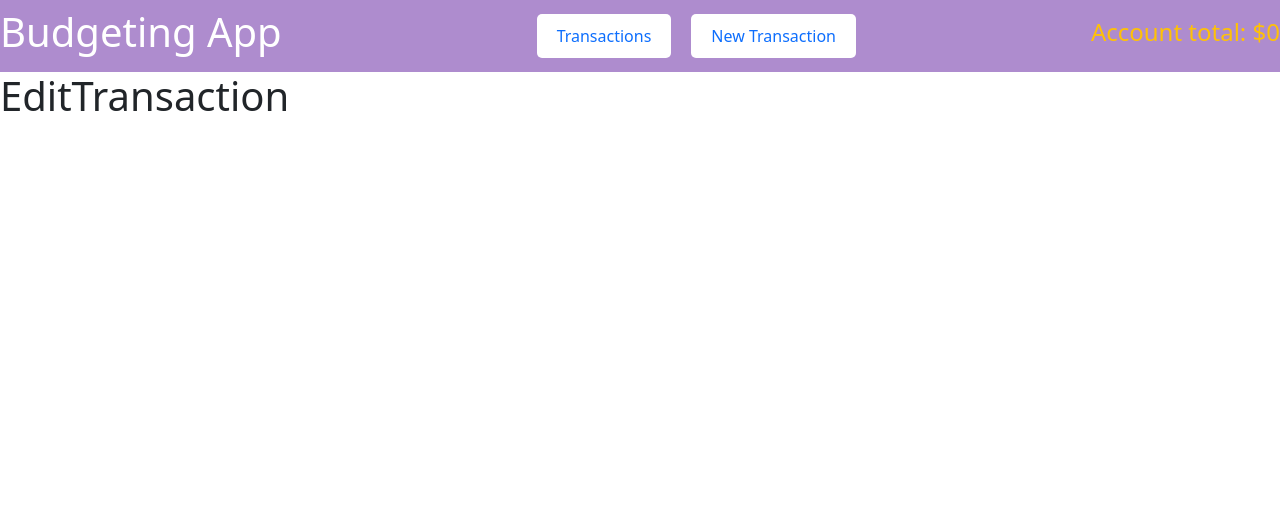
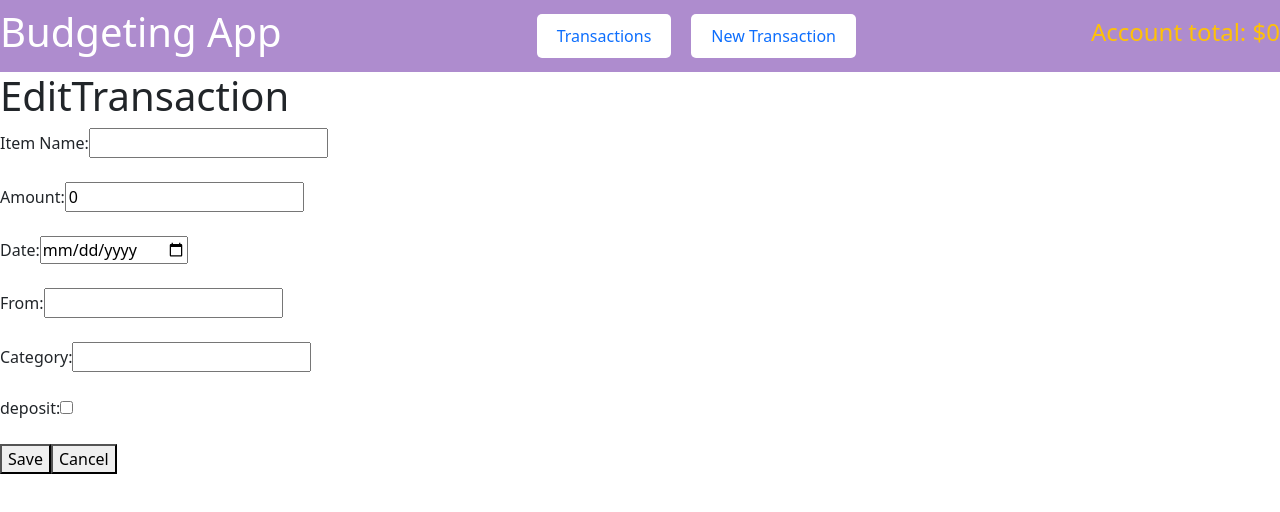
Before and after one commit to MarkRobertson67/project-budgeting-app-FrontEnd, a React (Create React App) app: page /transactions/edit/1 in a window 1280 px wide. Shown: the top 512 px of the page. Built offline with nearby package versions, Linux system fonts and the light colour scheme; no server answers.

Commit message:
All functional

```diff
--- a/src/Components/EditTransaction.js
+++ b/src/Components/EditTransaction.js
@@ -1,10 +1,140 @@
+
+    import React, { useState, useEffect } from 'react';
+    import { useNavigate, useParams } from 'react-router-dom';
+    import axios from 'axios';
+
+    const API = process.env.REACT_APP_API_URL;
+
     export default function EditTransaction() {
+      const navigate = useNavigate();
+
+      const [editTransaction, setEditTransaction] = useState({
+        id: null,
+        item_name: '',
+        amount: 0,
+        date: '',
+        from: '',
+        category: '',
+        deposit: false,
+      });
+      let {id} = useParams()
+
+      function handleInputChange(event) {
+        const { name, value } = event.target;
+        const newValue =
+          name === 'depositToggle'
+            ? event.target.checked
+            : name === 'amount'
+            ? parseFloat(value)
+            : value;
+        setEditTransaction((prevState) => ({
+          ...prevState,
+          [name]: newValue,
+        }));
+      }
+
+      const handleSubmit = (event) => {
+        event.preventDefault();
+        addTransaction(editTransaction);
+      };
+
+      const addTransaction = (editTransaction) => {
+
+        axios
+          .put(`${API}/transactions/${id}`, editTransaction)
+          .then(() => navigate(`/transactions/${id}`))
+          .catch((err) => console.error(err));
+      };
+
+      useEffect(() => {
+        // console.log(`${API}/transactions/${id}`)
+      fetch(`${API}/transactions/${id}`)
+        .then((res) => res.json())
+        .then((response) => {
+          setEditTransaction(response)
+        //   console.log(response)
+        })
+        .catch((e) => console.log(e))
+    }, [id])
+
 
       return (
         <>
           <div className="EditTransaction">
             <h1>EditTransaction</h1>
+            <form onSubmit={handleSubmit}>
+              <label>
+                Item Name:
+                <input
+                  type="text"
+                  name="item_name"
+                  value={editTransaction.item_name}
+                  onChange={handleInputChange}
+                />
+              </label>
+              <br />
+              <br />
+              <label>
+                Amount:
+                <input
+                  type="number"
+                  name="amount"
+                  value={editTransaction.amount}
+                  onChange={handleInputChange}
+                />
+              </label>
+              <br />
+              <br />
+              <label>
+                Date:
+                <input
+                  type="date"
+                  name="date"
+                  value={editTransaction.date}
+                  onChange={handleInputChange}
+                />
+              </label>
+              <br />
+              <br />
+              <label>
+                From:
+                <input
+                  type="text"
+                  name="from"
+                  value={editTransaction.from}
+                  onChange={handleInputChange}
+                />
+              </label>
+              <br />
+              <br />
+              <label>
+                Category:
+                <input
+                  type="text"
+                  name="category"
+                  value={editTransaction.category}
+                  onChange={handleInputChange}
+                />
+              </label>
+              <br />
+              <br />
+              <label>
+                deposit:
+                <input
+                  type="checkbox"
+                  name="depositToggle"
+                  checked={editTransaction.deposit}
+                  onChange={handleInputChange}
+                />
+              </label>
+              <br />
+              <br />
+              <button type="submit">Save</button>
+              <button type="button" onClick={() => navigate('/transactions')}>
+                Cancel
+              </button>
+            </form>
           </div>
         </>
-    )
+      );
     }
--- a/src/Components/NewTransaction.js
+++ b/src/Components/NewTransaction.js
@@ -37,8 +37,7 @@ export default function NewTransaction() {
   };
 
   const addTransaction = (newTransaction) => {
-    const id = Math.floor(Math.random() * 1000000); // generate a random integer
-    const transactionWithId = { ...newTransaction, id }; // assign the random integer as the ID
+    const transactionWithId = { ...newTransaction };
     axios
       .post(`${API}/transactions`, transactionWithId)
       .then(() => navigate('/transactions'))
--- a/src/Components/TransactionIndex.js
+++ b/src/Components/TransactionIndex.js
@@ -1,8 +1,9 @@
 import { useEffect, useState } from "react"
 import 'bootstrap/dist/css/bootstrap.min.css';
 import { Container } from 'react-bootstrap';
-import { useParams, useNavigate } from 'react-router-dom';
+import { useParams, useNavigate, Link } from 'react-router-dom';
 import axios from "axios";
+
 
 const API = process.env.REACT_APP_API_URL
 
@@ -42,6 +43,7 @@ function TransactionIndex() {
           .catch((e) => console.error(e));
       }
 
+
     return (
         <Container className="my-5" style={{width: "500px"}}>
           <table className="table">
@@ -72,6 +74,9 @@ function TransactionIndex() {
               </tr>
             </tbody>
           </table>
+          <Link to={`/transactions/edit/${id}`}>
+          <button>Edit</button>
+          </Link>
           <button onClick={handleDelete}>Delete</button>
         </Container>
       );
```
Lines whose indentation alone changed are shown as unchanged.
